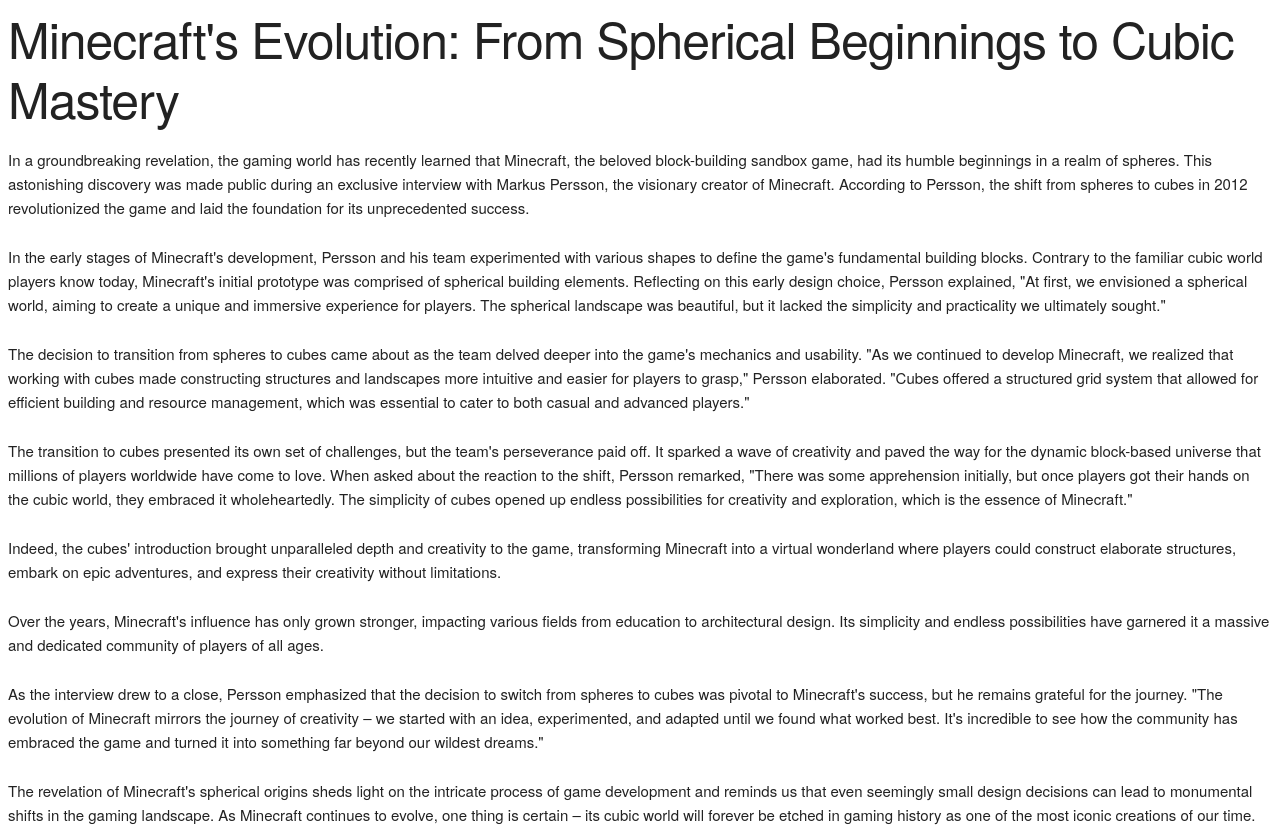
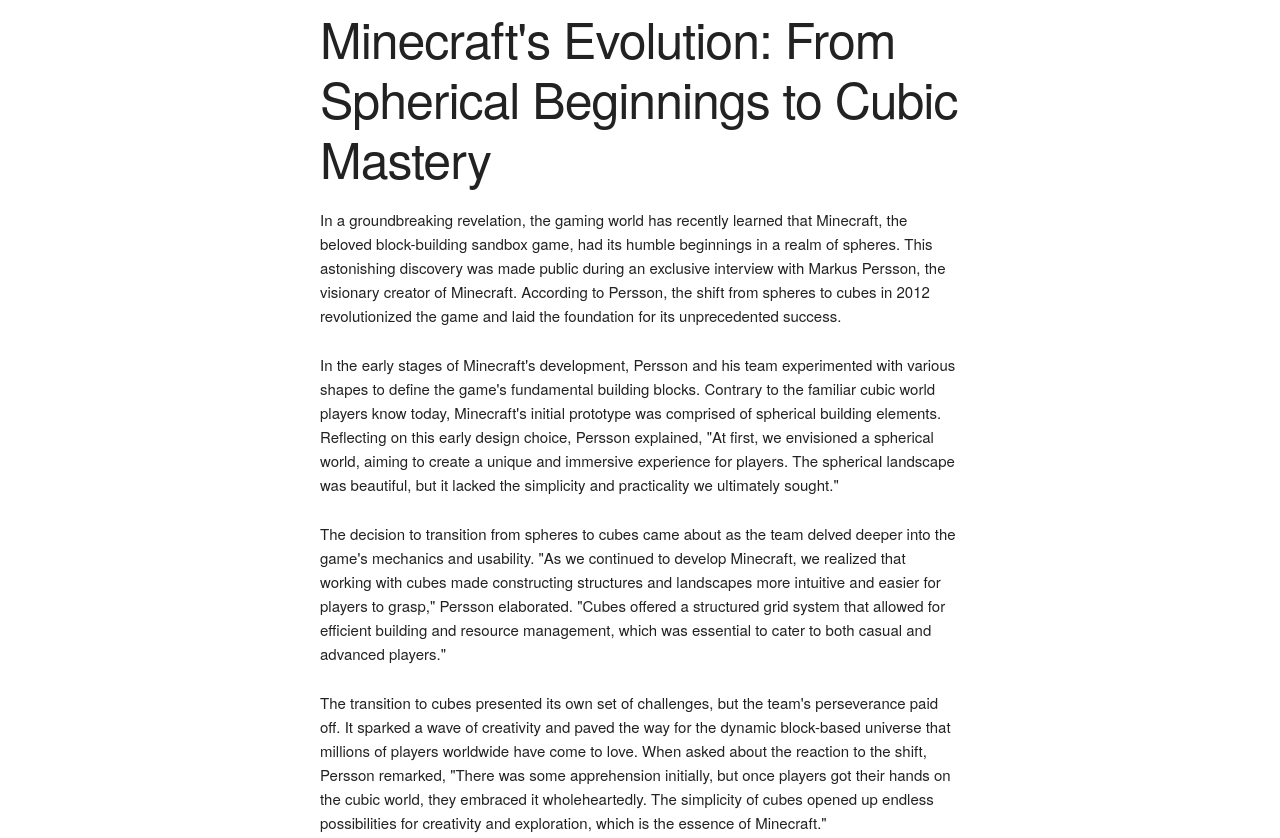
Before and after one commit to cyanex/minecraft-spheres, a plain HTML site: page index.html in a window 1280 px wide. Shown: the top 838 px of the page. Drawn offline with nearby package versions, Linux system fonts and the light colour scheme.

Commit message:
added styles

```diff
--- a/index.html
+++ b/index.html
@@ -6,7 +6,7 @@
 <meta name="viewport" content="width=device-width,initial-scale=1">
 <link rel="stylesheet" href="https://cdnjs.cloudflare.com/ajax/libs/skeleton/2.0.4/skeleton.min.css">
 </head>
-<body>
+<body style="width: 50%; margin-left: auto; margin-right: auto;">
 <div class="">
  <h1>Minecraft's Evolution: From Spherical Beginnings to Cubic Mastery</h1>
  <p>In a groundbreaking revelation, the gaming world has recently learned that Minecraft, the beloved block-building sandbox game, had its humble beginnings in a realm of spheres. This astonishing discovery was made public during an exclusive interview with Markus Persson, the visionary creator of Minecraft. According to Persson, the shift from spheres to cubes in 2012 revolutionized the game and laid the foundation for its unprecedented success.</p>
```
